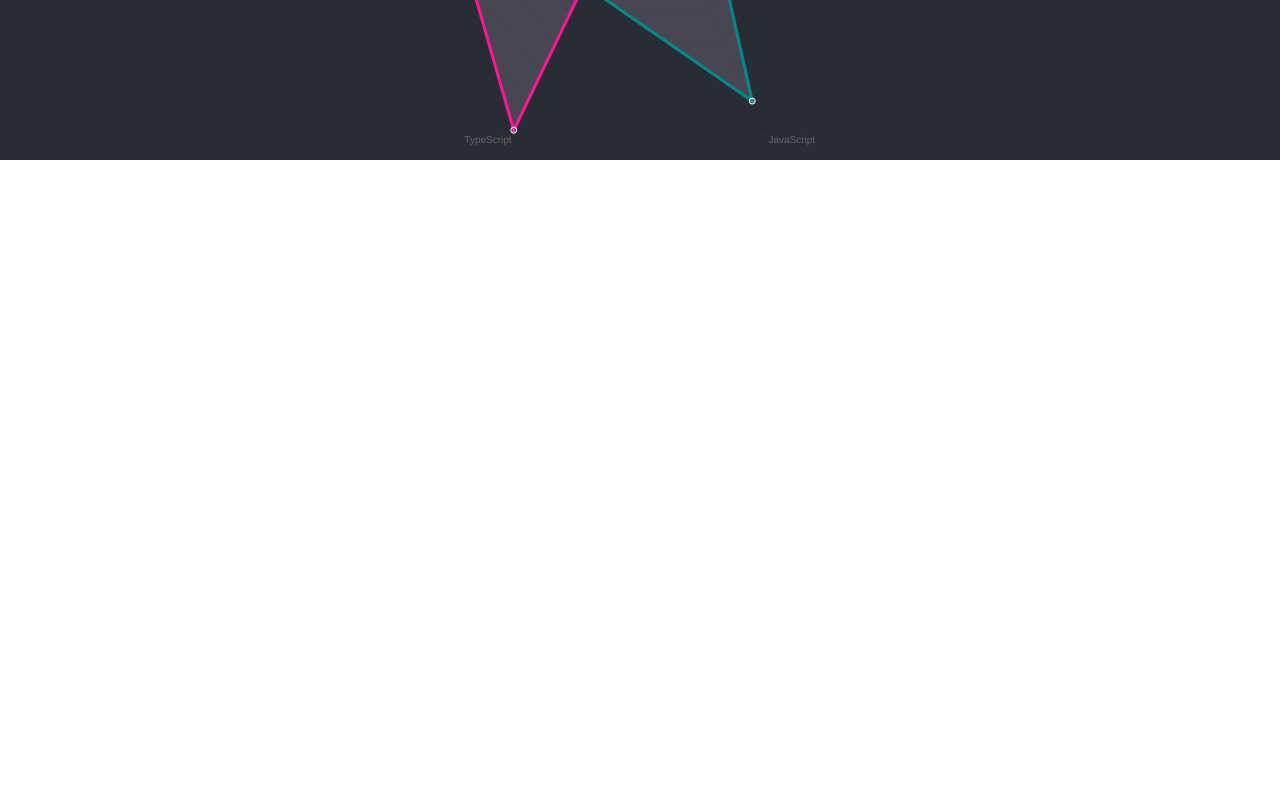
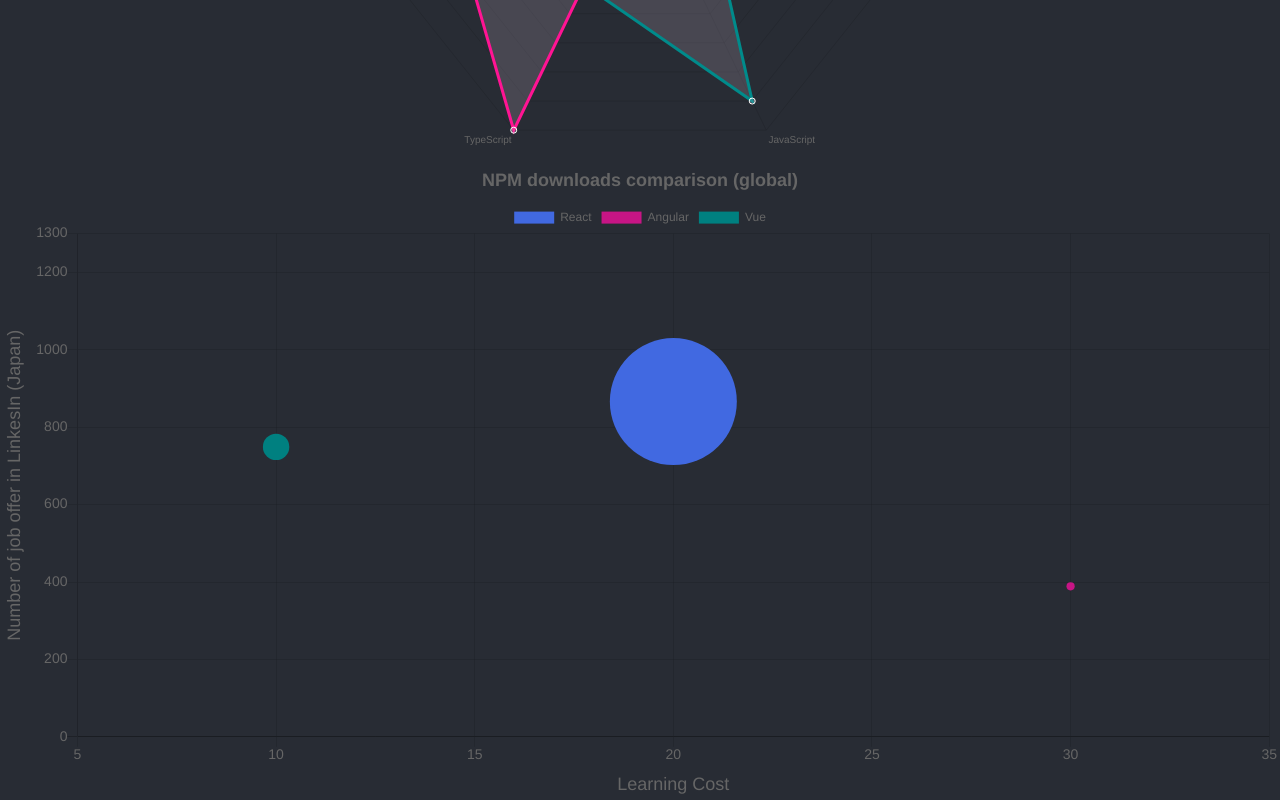
Before and after one commit to takumi1005/chart_lesson, a React (Create React App) app: page / in a window 1280 px wide. Shown: the part 3680-4480 px from the top of the page. Before the commit the page ends 3840 px from the top, so only its background shows below. Built offline with nearby package versions, Linux system fonts and the light colour scheme.

Commit message:
BubblePlotの表示

```diff
--- a/src/App.tsx
+++ b/src/App.tsx
@@ -2,6 +2,7 @@
 import { Radar } from 'react-chartjs-2';
 import './App.css';
 import BarPlot from './components/BarPlot';
+import BubblePlot from './components/BubblePlot';
 import LinePlot from './components/LinePlot';
 import PiePlot from './components/PiePlot';
 import RadarPlot from './components/RadarPlot';
@@ -13,6 +14,7 @@
       <PiePlot />
       <BarPlot />
       <RadarPlot />
+      <BubblePlot />
     </div>
   );
 }
--- /dev/null
+++ b/src/components/BubblePlot.tsx
@@ -0,0 +1,73 @@
+import React from 'react'
+import { Bubble } from 'react-chartjs-2'
+
+const data = {
+  datasets: [
+    {
+      label: "React",
+      backgroundColor: "#4169e1",
+      borderColor: "transparent",
+      data: [{ x: 20, y: 866, r: 6350000 / 100000 }]
+    },
+    {
+      label: "Angular",
+      backgroundColor: "#c71585",
+      borderColor: "transparent",
+      data: [{ x: 30, y: 389, r: 410000 / 100000 }]
+    },
+    {
+      label: "Vue",
+      backgroundColor: "#008080",
+      borderColor: "transparent",
+      data: [{ x: 10, y: 749, r: 1320000 / 100000 }]
+    },
+  ],
+};
+
+const options = {
+  title: {
+    display: true,
+    fontSize: 18,
+    text: "NPM downloads comparison (global)"
+  },
+  scales: {
+    yAxes: [
+      {
+        scaleLabel: {
+          display: true,
+          labelString: "Number of job offer in LinkesIn (Japan)",
+          fontSize: 18
+        },
+        ticks: {
+          min: 0,
+          max: 1300,
+          fontSize: 14,
+        },
+      },
+    ],
+    xAxes: [
+      {
+        scaleLabel: {
+          display: true,
+          labelString: "Learning Cost",
+          fontSize: 18
+        },
+        ticks: {
+          min: 5,
+          max: 35,
+          fontSize: 14,
+        },
+      },
+    ],
+  },
+};
+
+const BubblePlot: React.FC = () => {
+  return (
+    <div>
+      <Bubble data={data} options={options} />
+    </div>
+  )
+}
+
+export default BubblePlot
```
